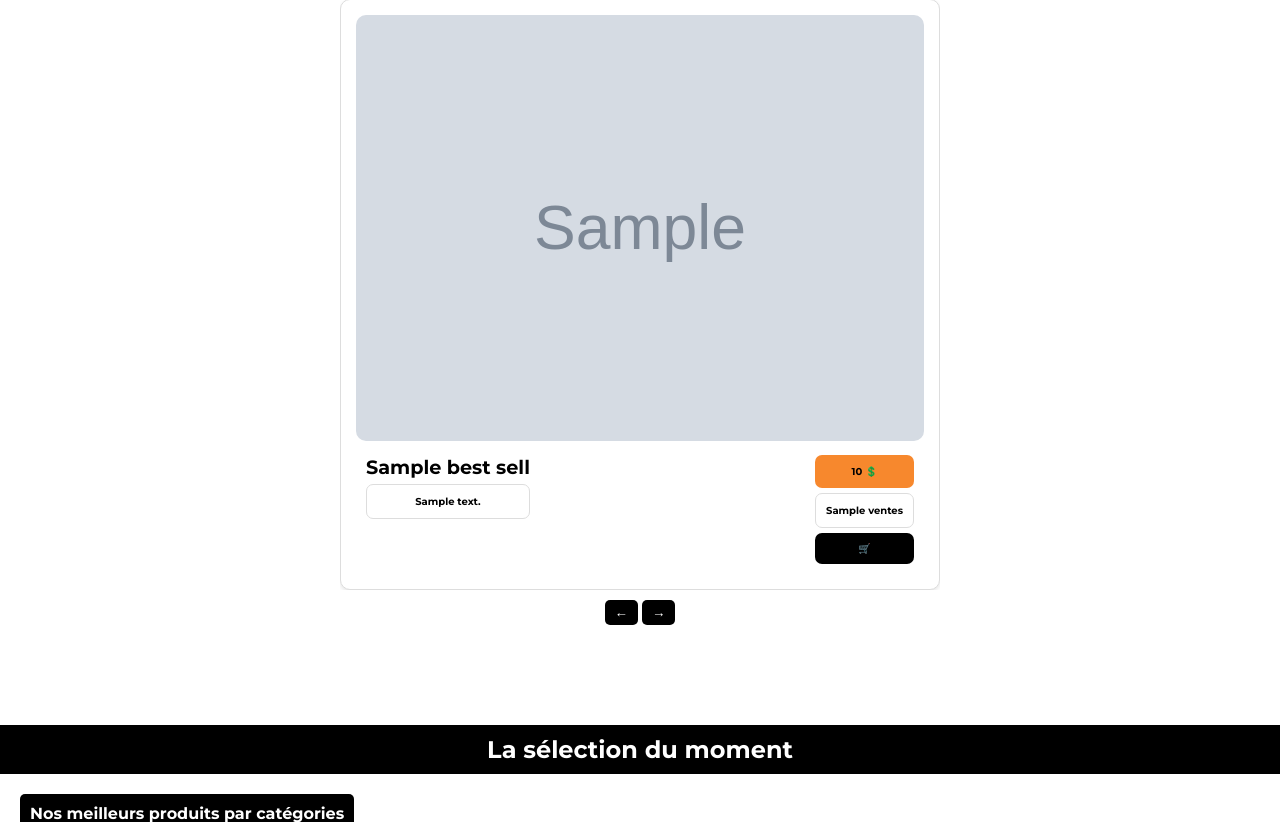
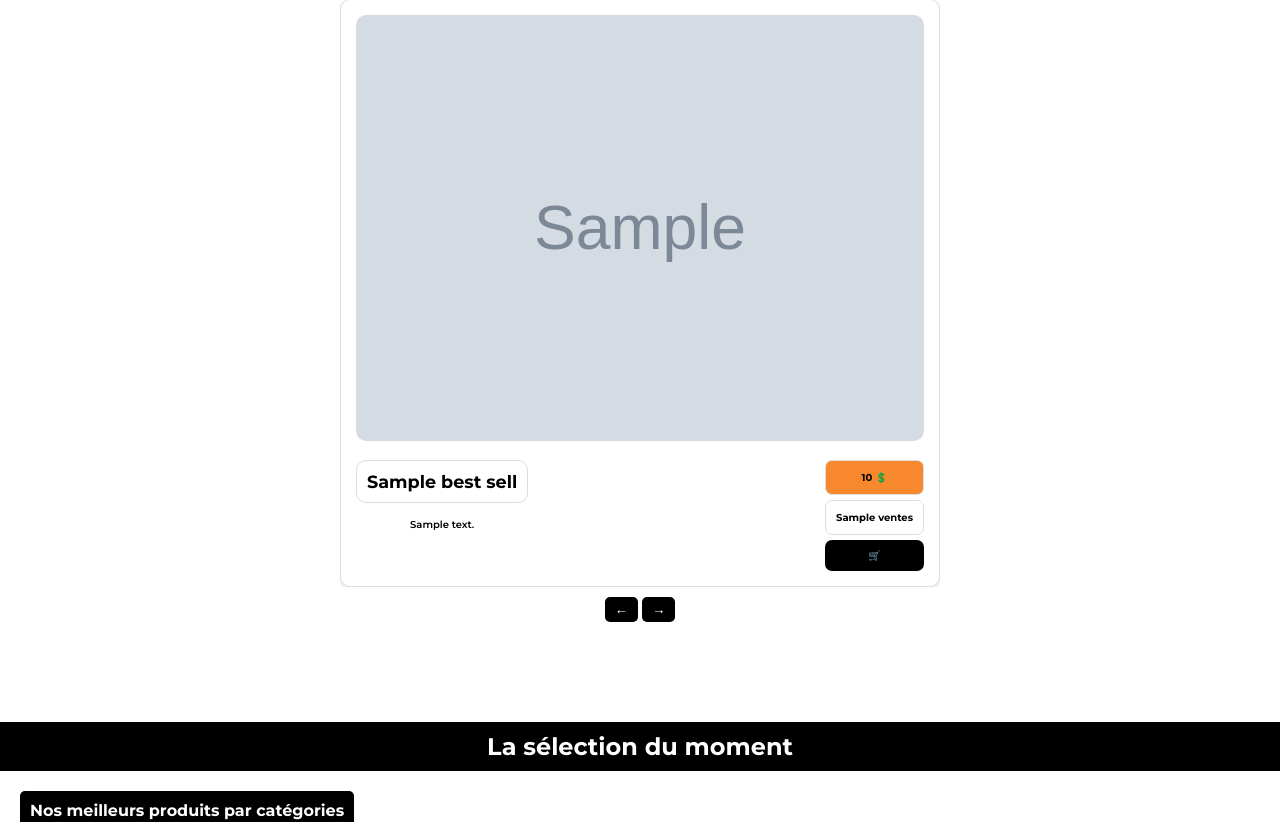
Before and after one commit to sabhcode/AP3, a Symfony app: template app/templates/home/index.html.twig in a window 1280 px wide. Shown: the part 178-1000 px from the top of the page. Run offline with Twig, Linux system fonts and the light colour scheme; the template is opened without the code that fills it: most values are stand-ins (such as "Sample title", 1, 10 or a date in 2020); grey boxes marked "Sample" are stand-in pictures; some libraries are stand-ins or nearby versions.

Commit message:
modif slider

```diff
--- a/app/public/css/home.css
+++ b/app/public/css/home.css
@@ -12,7 +12,6 @@
     text-align: center;
     color: white;
     background-color: black;
-
     padding: 10px;
     border: none;
 
@@ -82,19 +81,32 @@
 
 .card-content {
     background-color: #fff;
-    padding: 10px;
+    margin-top: 15px;
     display: flex;
     justify-content: space-between; /* Égal espacement entre les éléments gauche et droit */
     align-items: flex-start; /* Alignement en haut pour les éléments gauche */
 }
 
 .card-content h4 {
-    font-size: 1.2rem;
-    margin: 0;
+    font-size: 1.1rem;
+    margin-bottom: 15px;
+    border: 1px solid #ddd;
+    width: max-content;
+    padding: 10px;
+    border-radius: 10px;
+
 }
 
-.card-content p:nth-child(2) {
-    margin: 5px 0;
+.right {
+
+    display: flex;
+    flex-direction: column;
+    gap: 5px;
+}
+
+
+.right p {
+
     font-size: 10px;
     color: black;
     padding: 10px;
@@ -102,6 +114,14 @@
     width: 100%;
     border-radius: 7px;
     font-weight: bold;
+
+}
+
+.left p {
+
+    font-size: 10px;
+    font-weight: 600;
+    text-align: center;
 
 }
 
```
